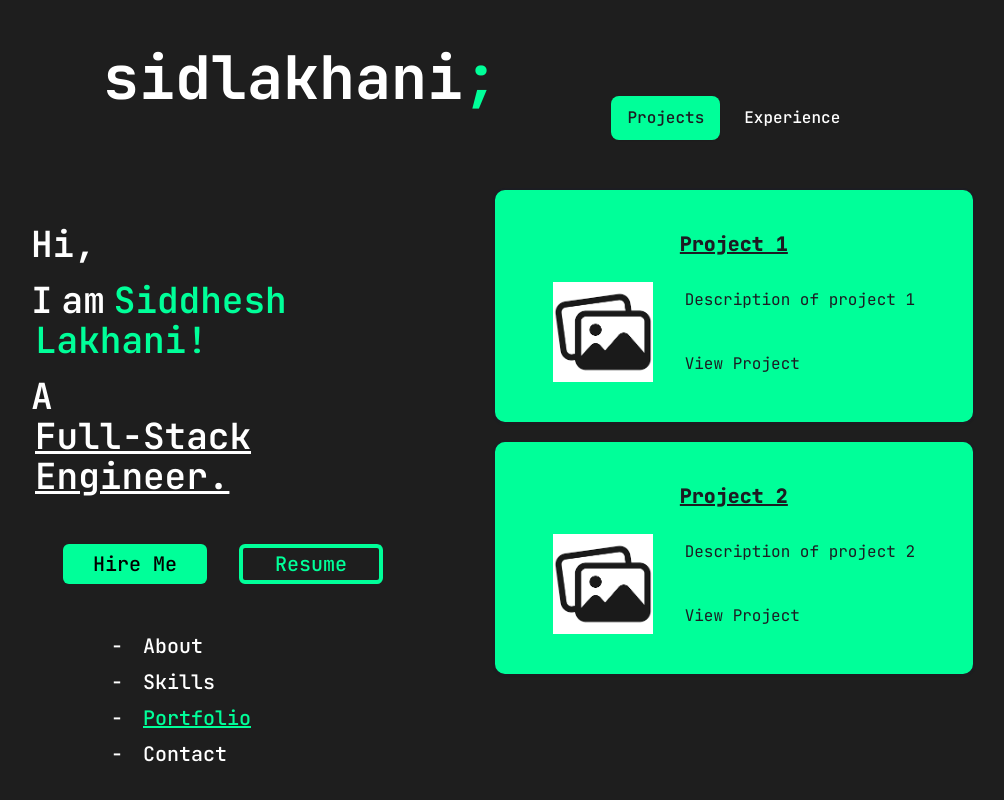
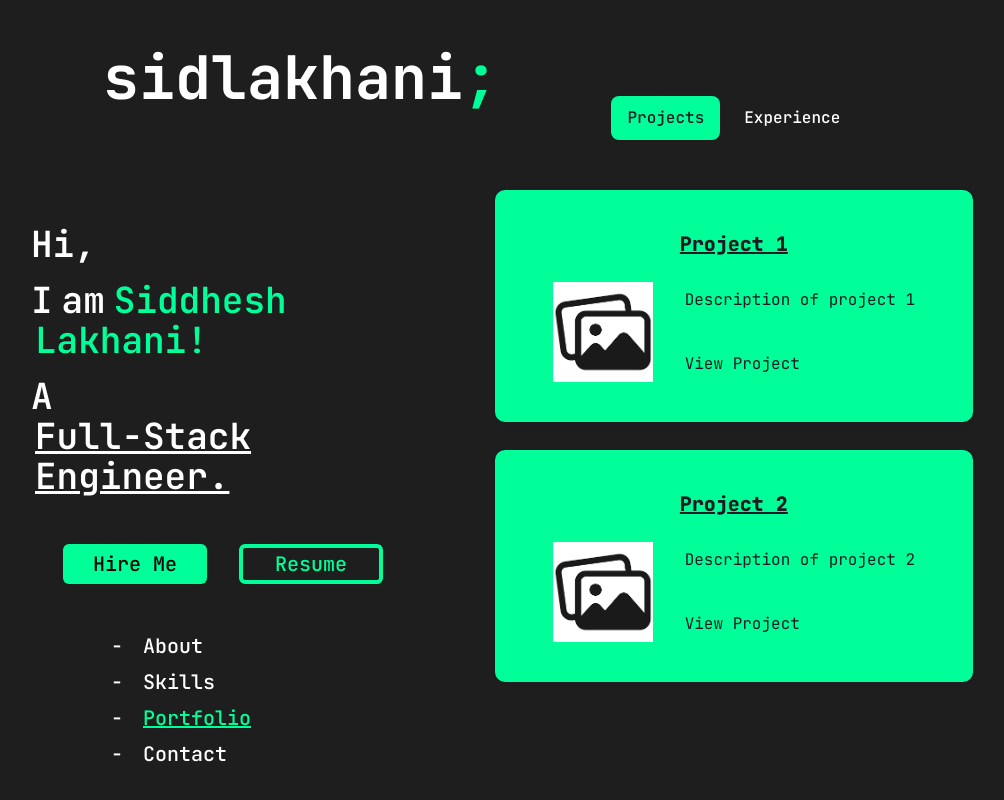
Before and after one commit to sid-lakhani/sidlakhani_pf, a Next.js app: page /portfolio in a window 1280 px wide. Shown: the whole page, without its empty margins (129-1133 px from the left). Built offline with nearby package versions, Linux system fonts and the light colour scheme; a web font is replaced by a local one.

Commit message:
project card css

```diff
--- a/src/components/ProjectsCard.tsx
+++ b/src/components/ProjectsCard.tsx
@@ -69,7 +69,7 @@ const projects = [
 
 const ProjectsCard = () => {
   return (
-    <main className="flex flex-col gap-4 mx-12">
+    <main className="flex flex-col gap-6 mx-12">
       {projects.map((project, index) => {
         return (
           <Card
```
